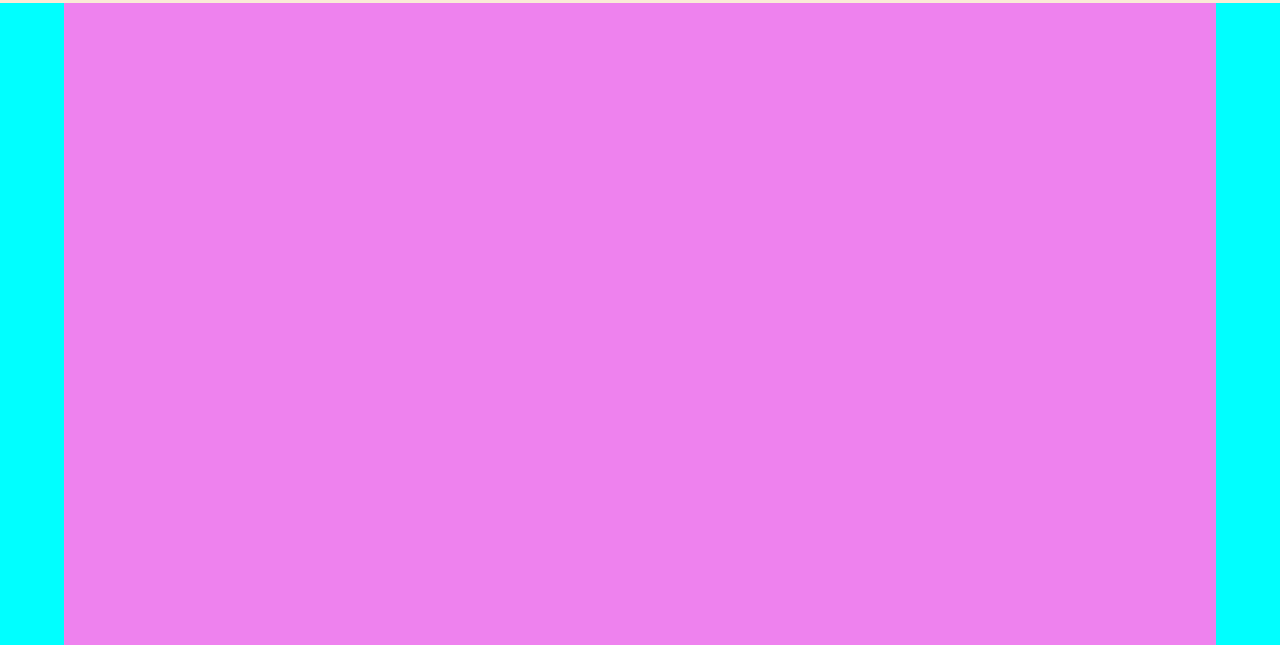
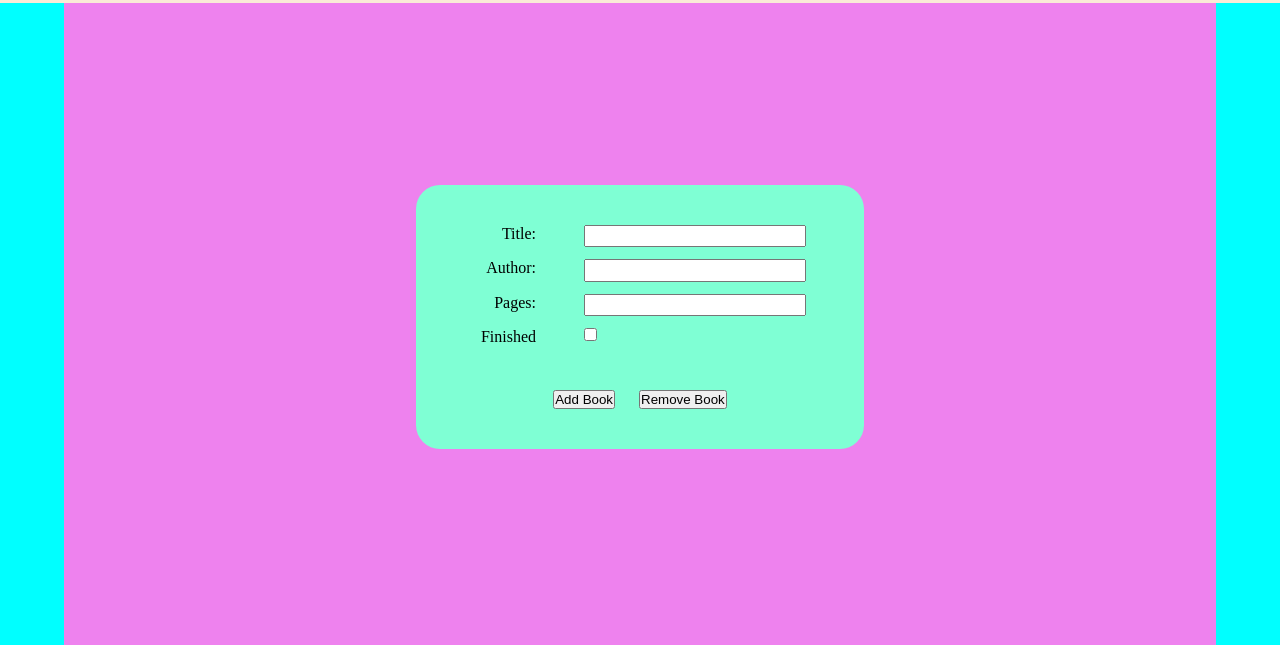
Before and after one commit to jguneratne/library-project, a plain HTML site: page index.html in a window 1280 px wide. Shown: the part 83-728 px from the top of the page. Drawn offline with Linux system fonts and the light colour scheme.

Commit message:
Set up form to add books

```diff
--- a/index.html
+++ b/index.html
@@ -20,6 +20,33 @@
         <div class="bookshelf"></div>
       </div>
 
+      <form action="" class="add-form">
+        <div class="form-line">
+          <label for="title">Title:</label>
+          <input type="text" id="title" name="title" />
+        </div>
+
+        <div class="form-line">
+          <label for="author">Author:</label>
+          <input type="text" id="author" name="author" />
+        </div>
+
+        <div class="form-line">
+          <label for="pages">Pages:</label>
+          <input type="text" id="pages" name="pages" />
+        </div>
+
+        <div class="form-line">
+          <label for="status">Finished</label>
+          <input type="checkbox" id="status" name="status" />
+        </div>
+
+        <div class="btn-line">
+          <button type="submit" form="form1" value="Add">Add Book</button>
+          <button type="submit" form="form1" value="Remove">Remove Book</button>
+        </div>
+      </form>
+
       <footer>
         <p class="my-copyright">Jenn Guneratne © 2023</p>
 
--- a/style.css
+++ b/style.css
@@ -9,6 +9,8 @@
   display: grid;
   grid-template-rows: 1fr 7.5fr 0.8fr;
 }
+
+/* Header */
 
 .header {
   background-color: antiquewhite;
@@ -31,6 +33,8 @@
   background-color: antiquewhite;
 }
 
+/* Main/Bookshelf */
+
 .main {
   background-color: aqua;
   grid-area: 2 / 1 / 3 / 2;
@@ -46,6 +50,54 @@
   margin-right: auto;
   background-color: violet;
 }
+
+.add-form {
+  /* display: grid;
+grid-template-rows: repeat(2, min-content); */
+  display: flex;
+  flex-direction: column;
+  gap: 1.5ch;
+  height: min-content;
+  width: 35%;
+  position: absolute;
+  left: 0;
+  right: 0;
+  top: 0;
+  bottom: 0;
+  margin: auto;
+  padding: 5ch;
+  background-color: aquamarine;
+  border-radius: 3ch;
+  /* outline: 1px solid black;
+outline-offset: -4ch; */
+}
+
+.form-line {
+  display: flex;
+  gap: 2ch;
+}
+
+.btn-line {
+  display: flex;
+  justify-content: center;
+  gap: 3ch;
+  margin-top: 4ch;
+}
+
+label {
+  display: inline-block;
+  margin-right: 4ch;
+  width: 10ch;
+  text-align: right;
+}
+
+input[type="text"] {
+  display: inline-block;
+  height: 3ch;
+  width: 30ch;
+}
+
+/* Footer */
 
 footer {
   background-color: antiquewhite;
```
